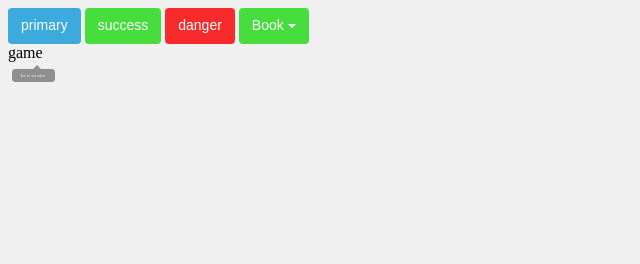
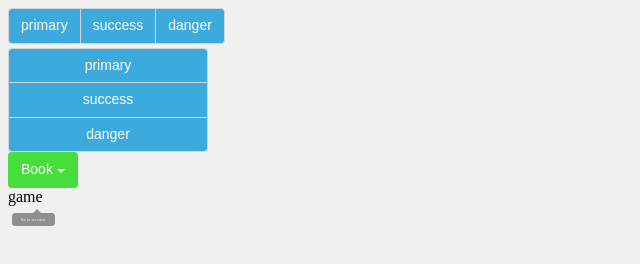
Before and after one commit to varrant/Monkey, a website: page component/index.html in a window 1280 px wide. Shown: the whole page, without its empty margins (0-640 px from the left). Drawn offline with nearby package versions, Linux system fonts and the light colour scheme; files that its build step writes are made by us from their sources.

Commit message:
# 添加ButtonGroup

```diff
--- a/component/index.html
+++ b/component/index.html
@@ -6,9 +6,18 @@
     <link rel="stylesheet" href="dist/css/custom.css" />
   </head>
   <body>
-    <button class="btn btn-primary" role="submit">primary</button>
-    <button class="btn btn-success" role="submit">success</button>
-    <button class="btn btn-danger" role="submit">danger</button>
+    <div class="btn-group">
+      <button class="btn btn-primary" role="submit">primary</button>
+      <button class="btn btn-primary" role="submit">success</button>
+      <button class="btn btn-primary" role="submit">danger</button>
+    </div>
+
+
+    <div class="btn-vertical-group" style="width: 200px;">
+      <button class="btn btn-primary" role="submit">primary</button>
+      <button class="btn btn-primary" role="submit">success</button>
+      <button class="btn btn-primary" role="submit">danger</button>
+    </div>
 
     <div class="dropdown">
       <button class="btn btn-success">Book
--- /dev/null
+++ b/component/scss/_buttons_group.scss
@@ -0,0 +1,55 @@
+.btn-group {
+  position: relative;
+  display: inline-block;
+
+  .btn {
+    float: left;
+    border: 1px solid #D4D4D4;
+  }
+  .btn + .btn {
+    margin-left: -1px;
+  }
+  .btn:not(:first-child):not(:last-child) {
+    border-radius: 0px;
+  }
+
+  .btn:first-child:not(:last-child) {
+    border-top-right-radius: 0px;
+    border-bottom-right-radius: 0px;
+  }
+
+  .btn:last-child:not(:first-child) {
+    border-top-left-radius: 0px;
+    border-bottom-left-radius: 0px;
+  }
+}
+
+
+
+.btn-vertical-group {
+  position: relative;
+  .btn {
+    display: block;
+    border: 1px solid #D4D4D4;
+    width: 100%;
+  }
+
+
+  .btn + .btn {
+    margin-top: -1px;
+  }
+
+  .btn:not(:first-child):not(:last-child) {
+    border-radius: 0px;
+  }
+
+  .btn:first-child:not(:last-child) {
+    border-bottom-left-radius: 0px;
+    border-bottom-right-radius: 0px;
+  }
+
+  .btn:last-child:not(:first-child) {
+    border-top-left-radius: 0px;
+    border-top-right-radius: 0px;
+  }
+}
--- a/component/scss/custom.scss
+++ b/component/scss/custom.scss
@@ -1,5 +1,6 @@
 @import 'variables';
 @import 'buttons';
+@import 'buttons_group';
 @import 'tooltip';
 
 body {
```
Also changed, not shown: component/Gruntfile.js (deleted, +0 -43 lines), component/scss/_buttons.scss (indentation only).
